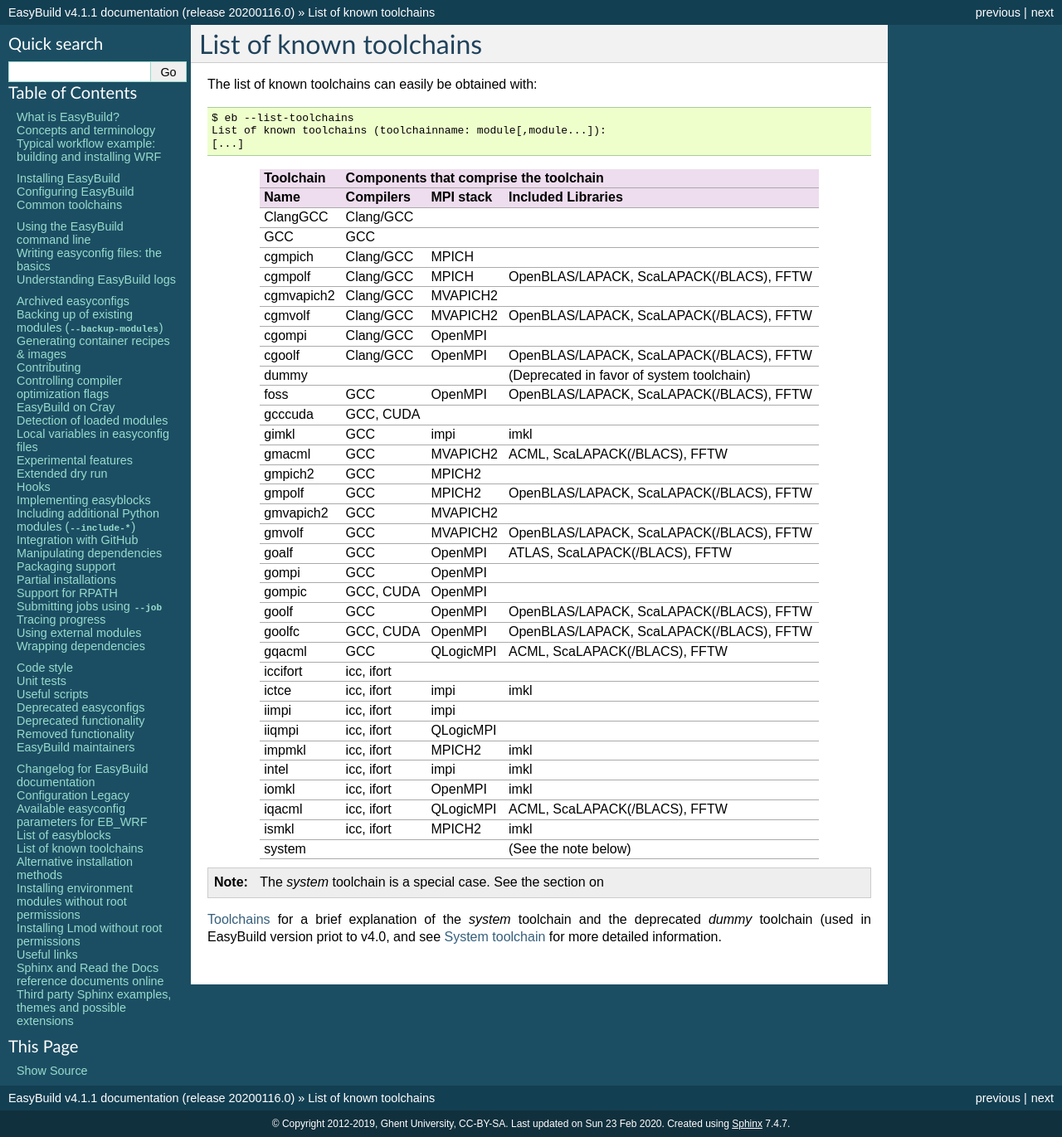
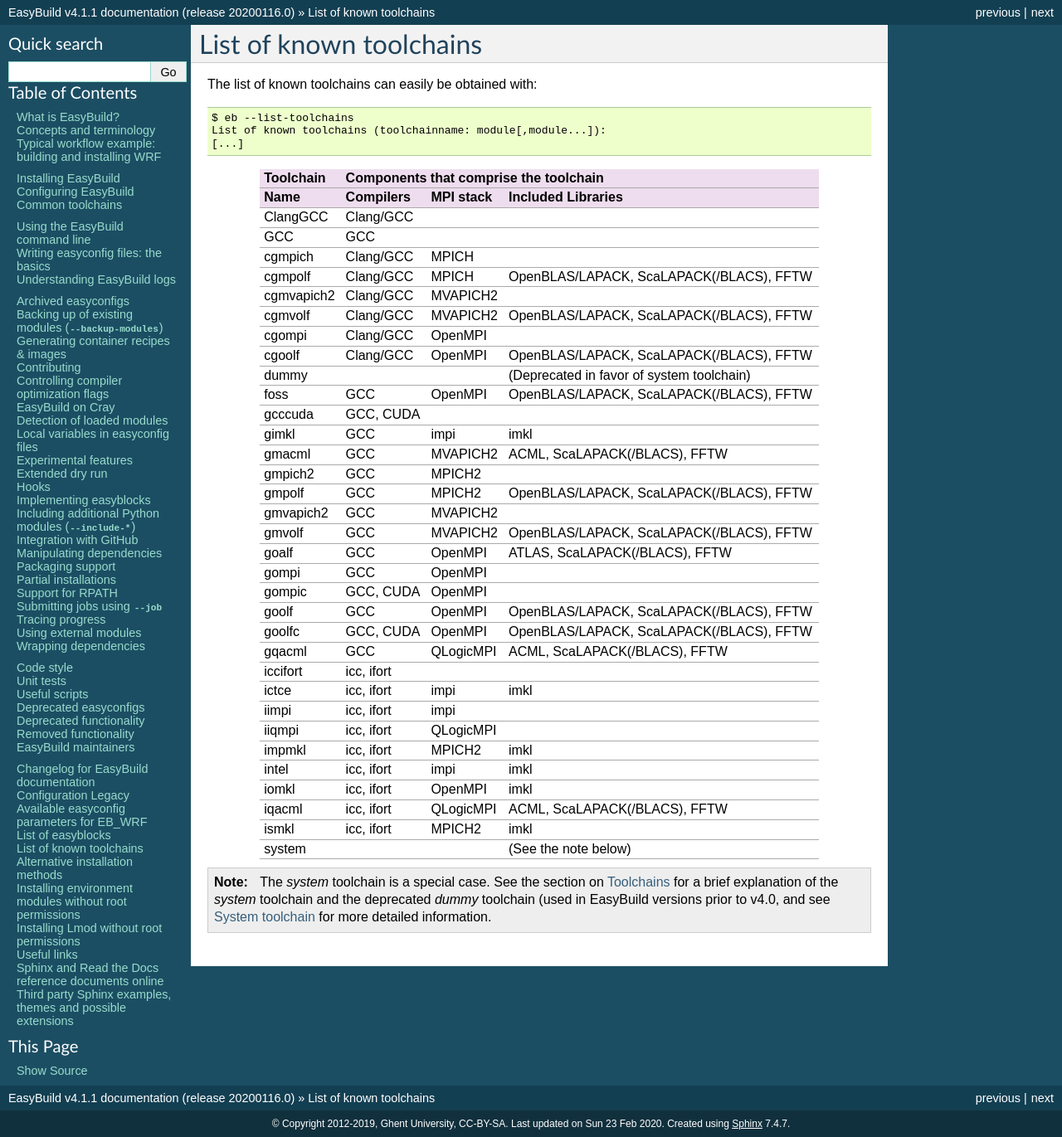
Before and after one commit to easybuilders/easybuild, a Sphinx documentation site: the page built from docs/eb_list_toolchains.rst, in a window 1280 px wide. Shown: the whole page at 83% size. Built offline with Sphinx 7.4.7, drawn with Linux system fonts in a browser that asks for light colours; pages that are not in the unit, such as notebooks, are missing from menus.

Commit message:
Correct typo and line break

```diff
--- a/docs/eb_list_toolchains.rst
+++ b/docs/eb_list_toolchains.rst
@@ -12,7 +12,4 @@
 
 .. include:: version-specific/eb_list_toolchains.txt
 
-.. note:: The `system` toolchain is a special case.  See the section on
-:ref:`toolchains` for a brief explanation of the `system` toolchain
-and the deprecated `dummy` toolchain (used in EasyBuild version priot
-to v4.0, and see :ref:`system_toolchain` for more detailed information.
+.. note:: The `system` toolchain is a special case.  See the section on :ref:`toolchains` for a brief explanation of the `system` toolchain and the deprecated `dummy` toolchain (used in EasyBuild versions prior to v4.0, and see :ref:`system_toolchain` for more detailed information.
```
